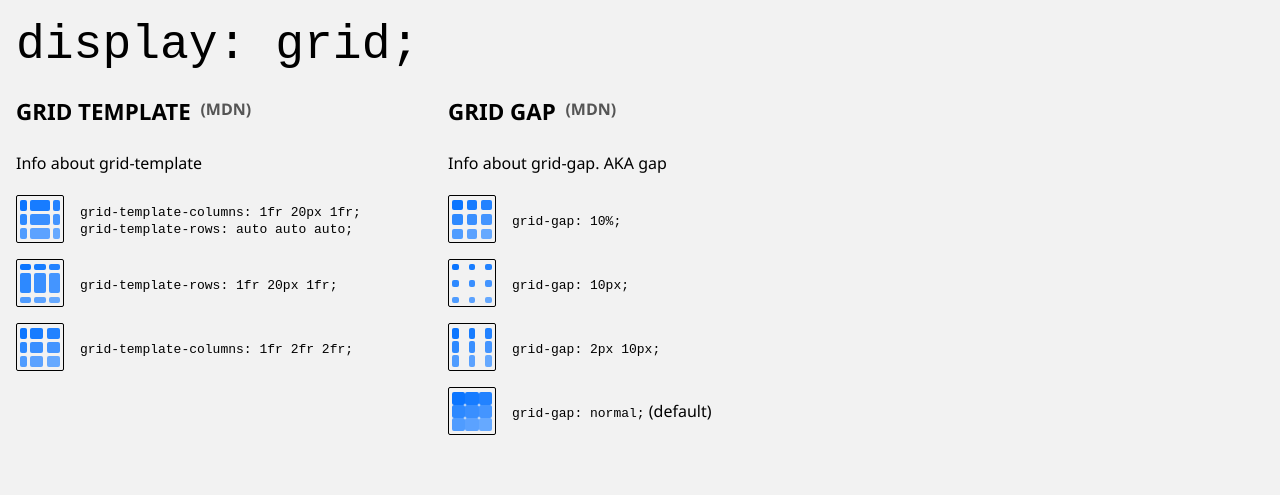
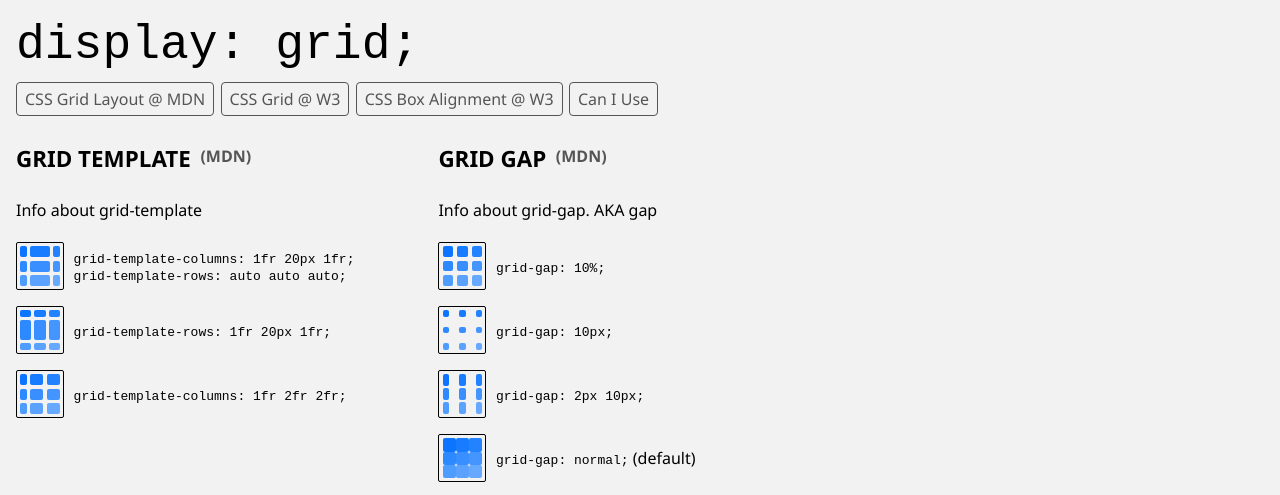
Before and after one commit to ajosedev/grid-cheatsheet, a Gatsby site: page / in a window 1280 px wide. Shown: the top 495 px of the page. Built offline with nearby package versions, Linux system fonts and the light colour scheme; Gatsby itself is replaced by a stand-in of ours.

Commit message:
Added quick links. More styling

```diff
--- a/src/components/gridContainer.js
+++ b/src/components/gridContainer.js
@@ -31,7 +31,7 @@ export const DefaultGrid = styled.div`
   border-radius: 2px;
   width: 3rem;
   height: 3rem;
-  margin-right: 1rem;
+  margin-right: .6rem;
   flex-shrink: 0;
 
   ${props => style()}
--- a/src/components/property.js
+++ b/src/components/property.js
@@ -4,7 +4,6 @@ import styled from "styled-components";
 import kebabCase from 'lodash.kebabcase';
 
 const Container = styled.section`
-  /* border: 1px solid black; */
 `;
 
 const Header = styled.h3`
--- a/src/components/section.js
+++ b/src/components/section.js
@@ -4,8 +4,8 @@ import styled from "styled-components";
 
 const SectionGrid = styled.div`
   display: grid;
-  grid-template-columns: repeat(auto-fill, minmax(300px, 400px));
-  grid-gap: 2rem;
+  grid-template-columns: repeat(auto-fill, minmax(300px, 1fr));
+  grid-gap: 1.2rem;
   margin-bottom: 4rem;
 
   @media (max-width: 25rem) {
--- a/src/pages/index.js
+++ b/src/pages/index.js
@@ -7,8 +7,36 @@ import Section from '../components/section';
 import '../index.css';
 
 const Header = styled.h1`
-  font-size: 3rem;
+  h3 {
+    font-size: 3rem;
+  }
 `;
+
+const HeaderLinks = styled.div`
+  display: flex;
+  flex-wrap: wrap;
+  margin-top: .8rem;
+  align-items: center;
+
+  a {
+    display: inline-flex;
+    justify-content: center;
+    padding: 0 0.5rem;
+    text-decoration: none;
+    color: #555;
+    line-height: 2rem;
+    border: 1px solid #555;
+    margin-right: .4rem;
+    border-radius: 4px;
+
+    transition: color 250ms, border-color 250ms;
+
+    &:hover {
+      color: #000;
+      border-color: #000;
+    }
+  }
+`
 
 const Code = styled.code`
   display: block;
@@ -33,7 +61,15 @@ const columnFlow = 'grid-auto-flow: column;';
 const App = () => (
   <ThemeProvider theme={theme}>
     <main>
-      <Header><code>display: grid;</code></Header>
+      <Header>
+        <h3><code>display: grid;</code></h3>
+        <HeaderLinks>
+          <a href="https://developer.mozilla.org/en-US/docs/Web/CSS/CSS_Grid_Layout">CSS Grid Layout @ MDN</a>
+          <a href="https://www.w3.org/TR/css-grid-1/">CSS Grid @ W3</a>
+          <a href="https://www.w3.org/TR/css-align-3/">CSS Box Alignment @ W3</a>
+          <a href="https://caniuse.com/#feat=css-grid">Can I Use</a>
+        </HeaderLinks>
+      </Header>
       <Section header="">
         <Property header="grid template">
           <Description>Info about grid-template</Description>
```
